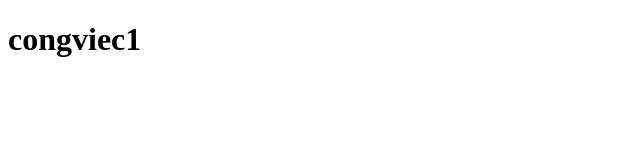
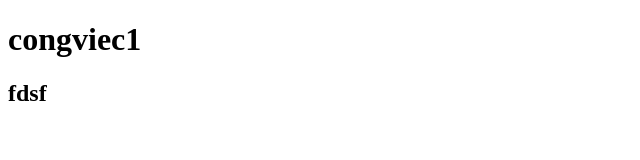
Before and after one commit to hyaenatyana/duan5, a plain HTML site: page index.html in a window 1280 px wide. Shown: the full height of the page, 0-640 px from the left. Drawn offline with Linux system fonts and the light colour scheme.

Commit message:
sua lan tiep theo 1

```diff
--- a/index.html
+++ b/index.html
@@ -7,5 +7,6 @@
   </head>
   <body>
     <h1>congviec1</h1>
+    <h2>fdsf</h2>
   </body>
 </html>
```
